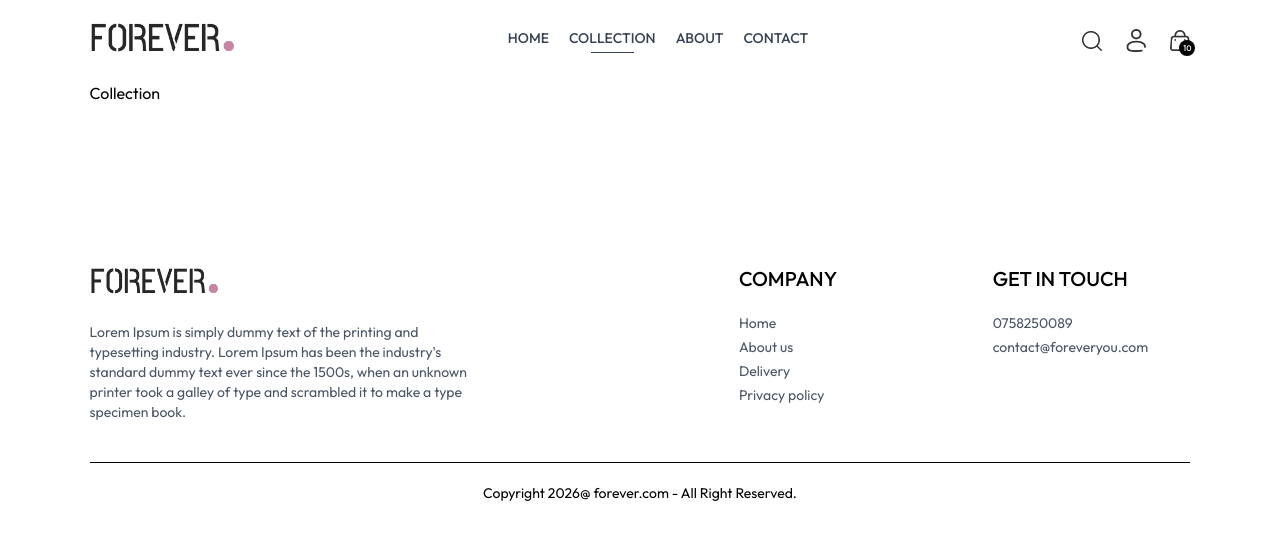
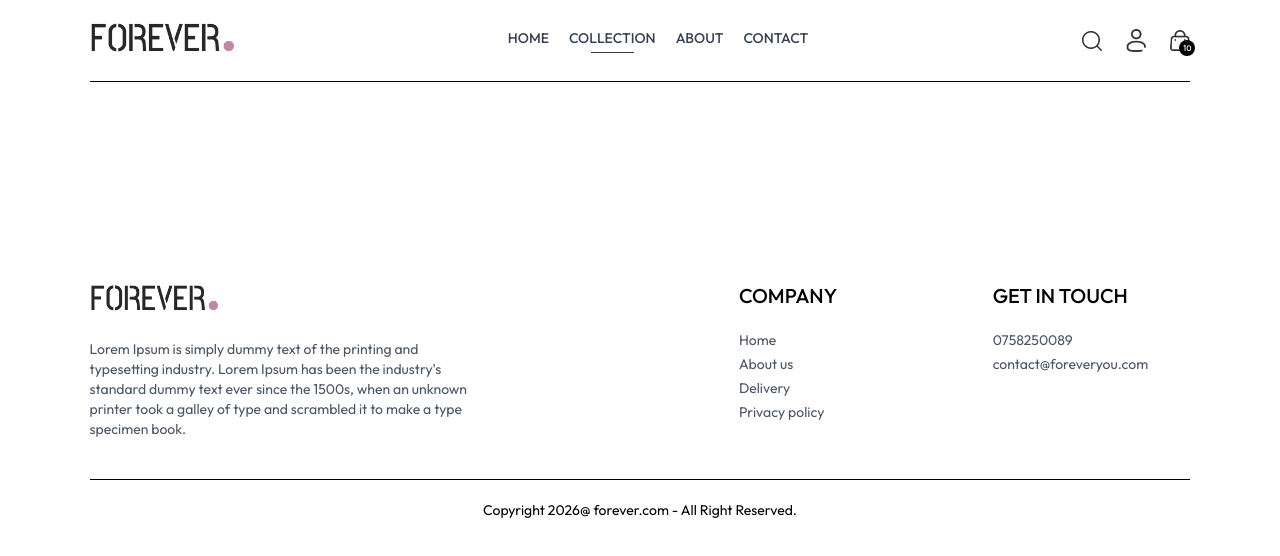
Before and after one commit to Kafoor-Nimas/ecommerce-app, a React (Vite) app in the folder frontend/: page /collection in a window 1280 px wide. Shown: the top 556 px of the page. Built offline with nearby package versions, Linux system fonts and the light colour scheme.

Commit message:
Started working on collection page

```diff
--- a/frontend/src/pages/Collection.jsx
+++ b/frontend/src/pages/Collection.jsx
@@ -1,9 +1,18 @@
-import React from 'react'
+import React, { useContext } from "react";
+import { ShopContext } from "../context/ShopContext";
 
 const Collection = () => {
+  const { products } = useContext(ShopContext);
+
   return (
-    <div>Collection</div>
-  )
-}
+    <div className="flex flex-col sm:flex-row gap-1 sm:gap-10 pt-10 border-t">
 
-export default Collection
+      {/* Left side filter options */}
+
+
+      {/* Right side collection */}
+    </div>
+  );
+};
+
+export default Collection;
```
